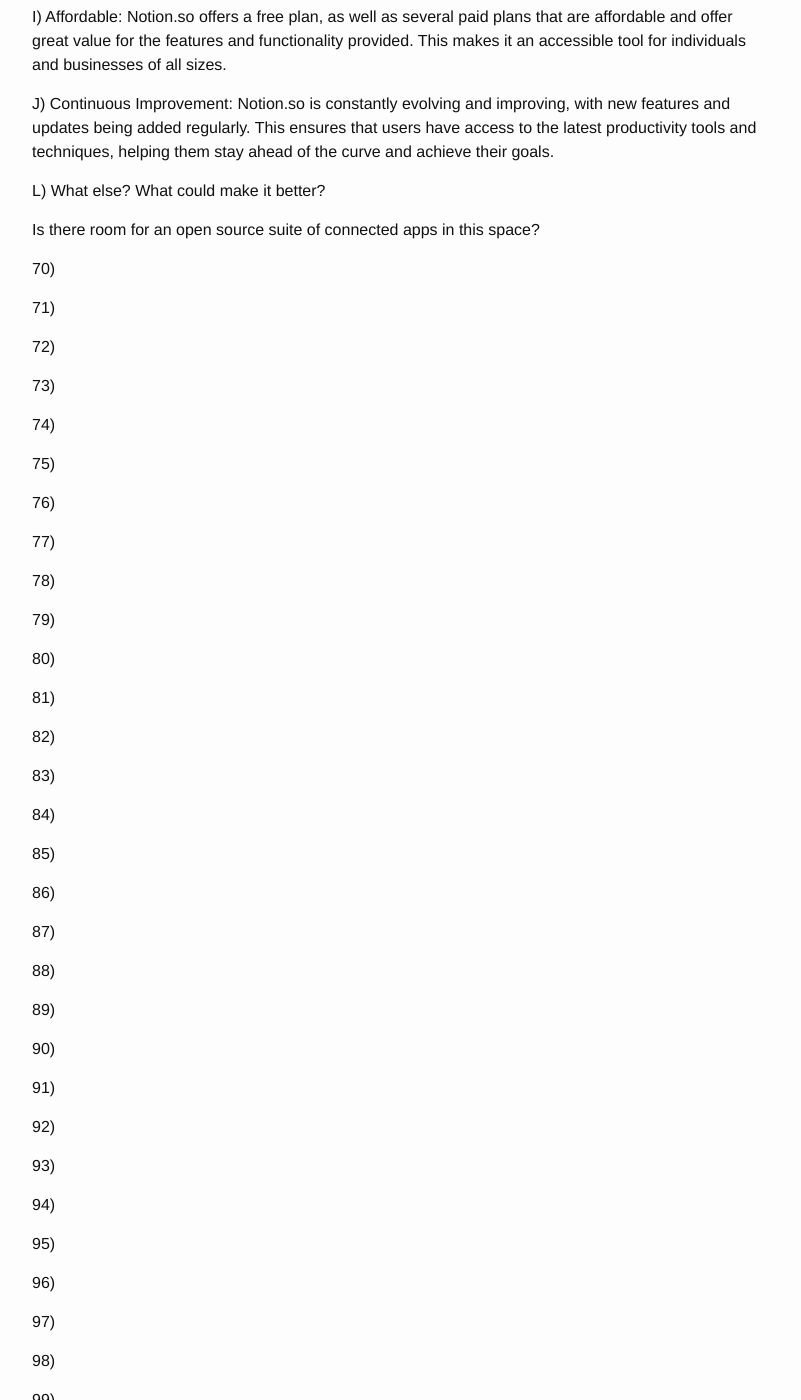
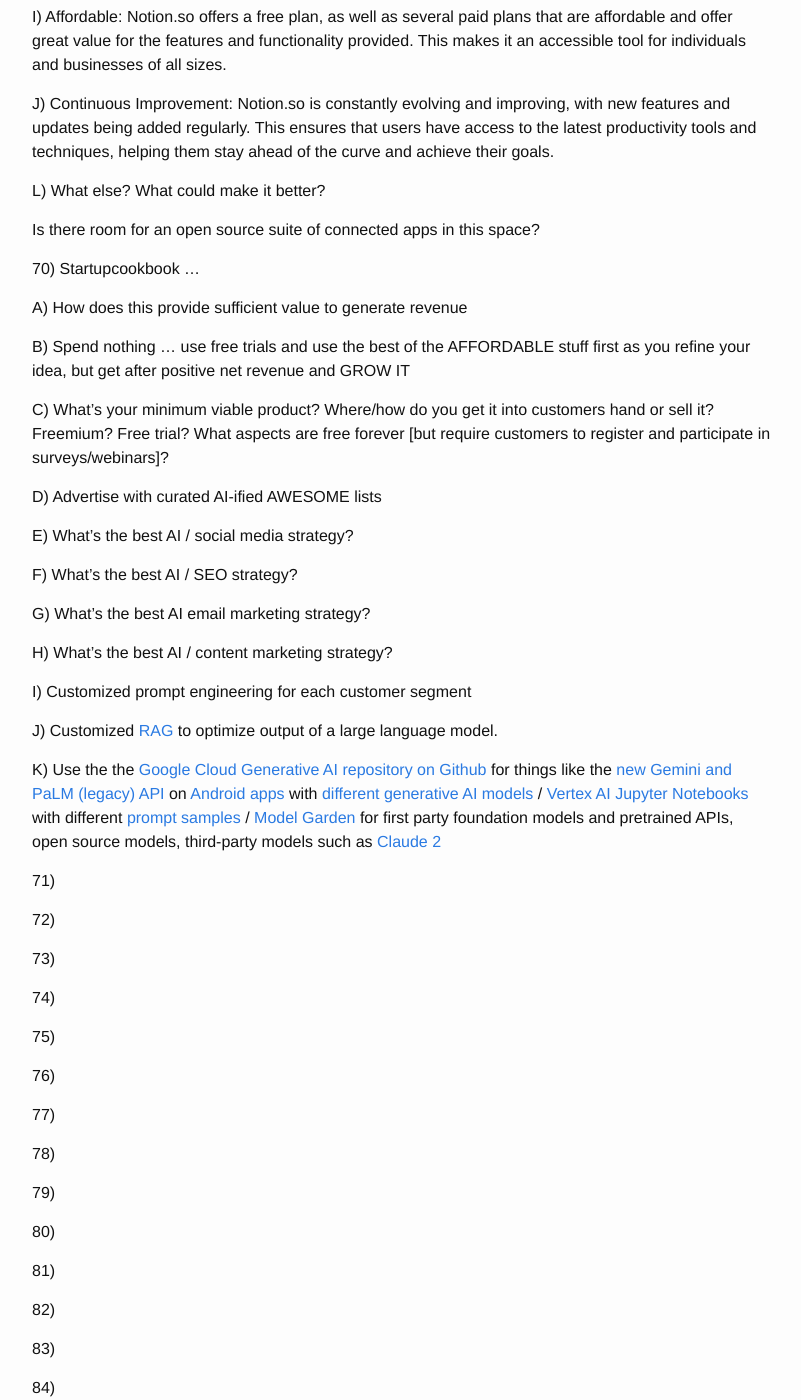
Before and after one commit to RockRapids/SHOP, a Jekyll site: the page built from _posts/2023-12-11-Studying-The-2024-POTUS-Race.MD, in a window 1280 px wide and 1400 px high, scrolled down 28345 px. Shown: the whole window, without its empty margins (238-1039 px from the left). Built offline with Jekyll 4.4.1, drawn with Linux system fonts in a browser that asks for light colours.

Commit message:
startupcookbook apps

```diff
--- a/_posts/2023-12-11-Studying-The-2024-POTUS-Race.MD
+++ b/_posts/2023-12-11-Studying-The-2024-POTUS-Race.MD
@@ -468,7 +468,29 @@ Ultimately, developers combining these techniques will create differentiated app
 
 Is there room for an open source suite of connected apps in this space?
 
-70)
+70) Startupcookbook ...
+
+   A) How does this provide sufficient value to generate revenue
+
+   B) Spend nothing ... use free trials and use the best of the AFFORDABLE stuff first as you refine your idea, but get after positive net revenue and GROW IT
+
+   C) What's your minimum viable product? Where/how do you get it into customers hand or sell it? Freemium? Free trial? What aspects are free forever [but require customers to register and participate in surveys/webinars]?
+
+   D) Advertise with curated AI-ified AWESOME lists
+
+   E) What's the best AI / social media strategy?
+
+   F) What's the best AI / SEO strategy?
+
+   G) What's the best AI email marketing strategy?
+
+   H) What's the best AI / content marketing strategy?
+
+   I) Customized prompt engineering for each customer segment
+
+   J) Customized [RAG](https://aws.amazon.com/what-is/retrieval-augmented-generation/) to optimize output of a large language model.
+
+   K) Use the  the [Google Cloud Generative AI repository on Github](https://github.com/GoogleCloudPlatform/generative-ai) for things like the [new Gemini and PaLM (legacy) API](https://ai.google.dev/docs) on [Android apps](https://ai.google.dev/tutorials/android_quickstart) with [different generative AI models](https://ai.google.dev/models) / [Vertex AI Jupyter Notebooks](https://github.com/GoogleCloudPlatform/generative-ai/blob/main/gemini/use-cases/retrieval-augmented-generation/intro_multimodal_rag.ipynb) with different [prompt samples](https://cloud.google.com/vertex-ai/docs/generative-ai/learn/prompt-samples) / [Model Garden](https://cloud.google.com/model-garden?hl=en) for first party foundation models and pretrained APIs, open source models, third-party models such as [Claude 2](https://www.anthropic.com/index/claude-2)
 
 71)
 
```
